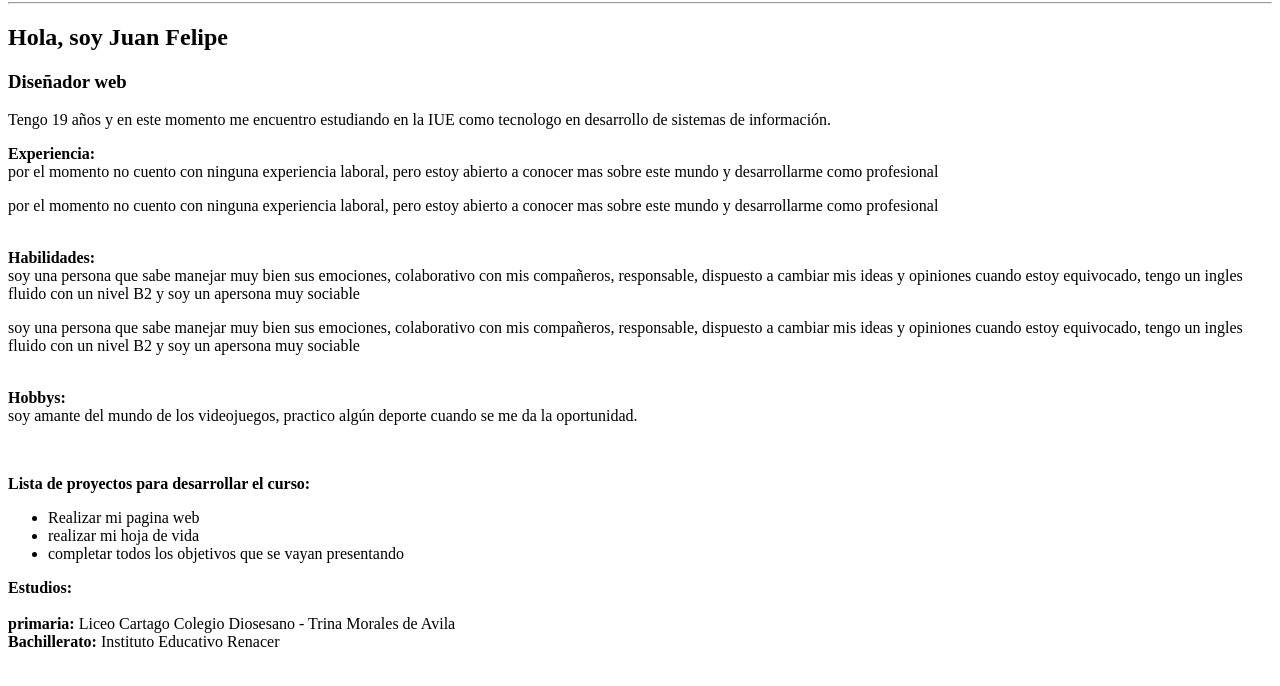
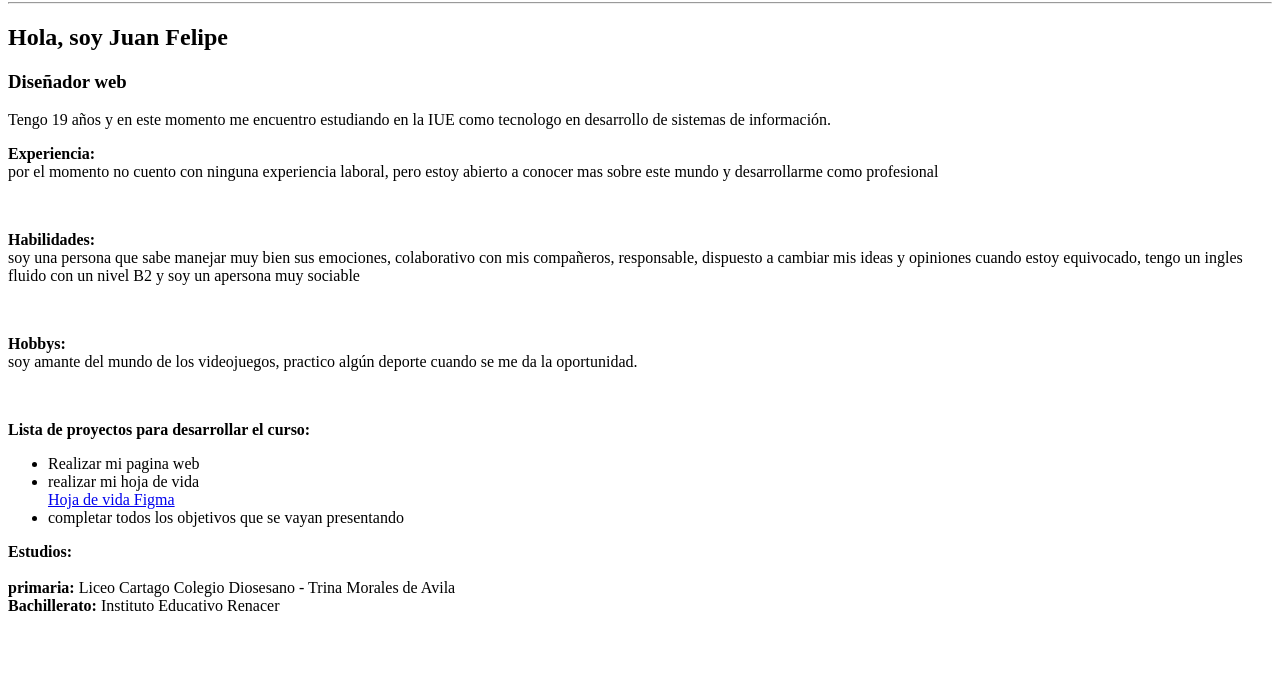
Before and after one commit to juanfem11/PortafolioCurso, a plain HTML site: page index.html in a window 1280 px wide. Shown: the part 78-764 px from the top of the page. Drawn offline with Linux system fonts and the light colour scheme.

Commit message:
agregar enlace figma

```diff
--- a/index.html
+++ b/index.html
@@ -1,17 +1,26 @@
 <!DOCTYPE html>
 <html lang="en">
+
 <head>
   <meta charset="UTF-8">
   <meta http-equiv="X-UA-Compatible" content="IE=edge">
   <meta name="viewport" content="width=device-width, initial-scale=1.0">
   <title>Document</title>
 </head>
+
 <body>
   <h1>Bienvenido a mi sitio web</h1>
 
   <hr>
 
-    <p><dl> <h2>Hola, soy Juan Felipe</h2> </dl> <dt><h3>Diseñador web</h3></dt></p>
+  <p>
+    <dl>
+      <h2>Hola, soy Juan Felipe</h2>
+    </dl>
+    <dt>
+      <h3>Diseñador web</h3>
+    </dt>
+  </p>
 
 
   <p>Tengo 19 años y en este momento
@@ -29,13 +38,6 @@
       </dt>
     </dl>
 
-        <dt>
-          por el momento no cuento con
-          ninguna experiencia laboral, pero estoy
-          abierto a conocer mas sobre este mundo y
-          desarrollarme como profesional
-        </dt>
-
     <br>
 
     <dl> <strong>Habilidades:</strong>
@@ -48,14 +50,6 @@
         nivel B2 y soy un apersona muy sociable
       </dt>
     </dl>
-        <dt>
-          soy una persona que sabe
-          manejar muy bien sus emociones, colaborativo
-          con mis compañeros, responsable, dispuesto a
-          cambiar mis ideas y opiniones cuando estoy
-          equivocado, tengo un ingles fluido con un
-          nivel B2 y soy un apersona muy sociable
-        </dt>
 
     <br>
 
@@ -76,7 +70,7 @@
 
     <ul>
       <li>Realizar mi pagina web</li>
-      <li>realizar mi hoja de vida</li>
+      <li>realizar mi hoja de vida</li> <a href="https://www.figma.com/file/hfp55N60BN6HzHIBka7FPg/Presentacion1?node-id=0%3A1">Hoja de vida Figma</a>
       <li>completar todos los objetivos que se vayan presentando</li>
     </ul>
 
@@ -89,11 +83,14 @@
     Liceo Cartago
     Colegio Diosesano - Trina Morales de Avila
   </dt>
-      <dt><strong>Bachillerato:</strong>  Instituto Educativo Renacer</dt>
+  <dt><strong>Bachillerato:</strong> Instituto Educativo Renacer</dt>
+
+
 
 
 
 
 
 </body>
+
 </html>
```
Lines whose indentation alone changed are shown as unchanged.
